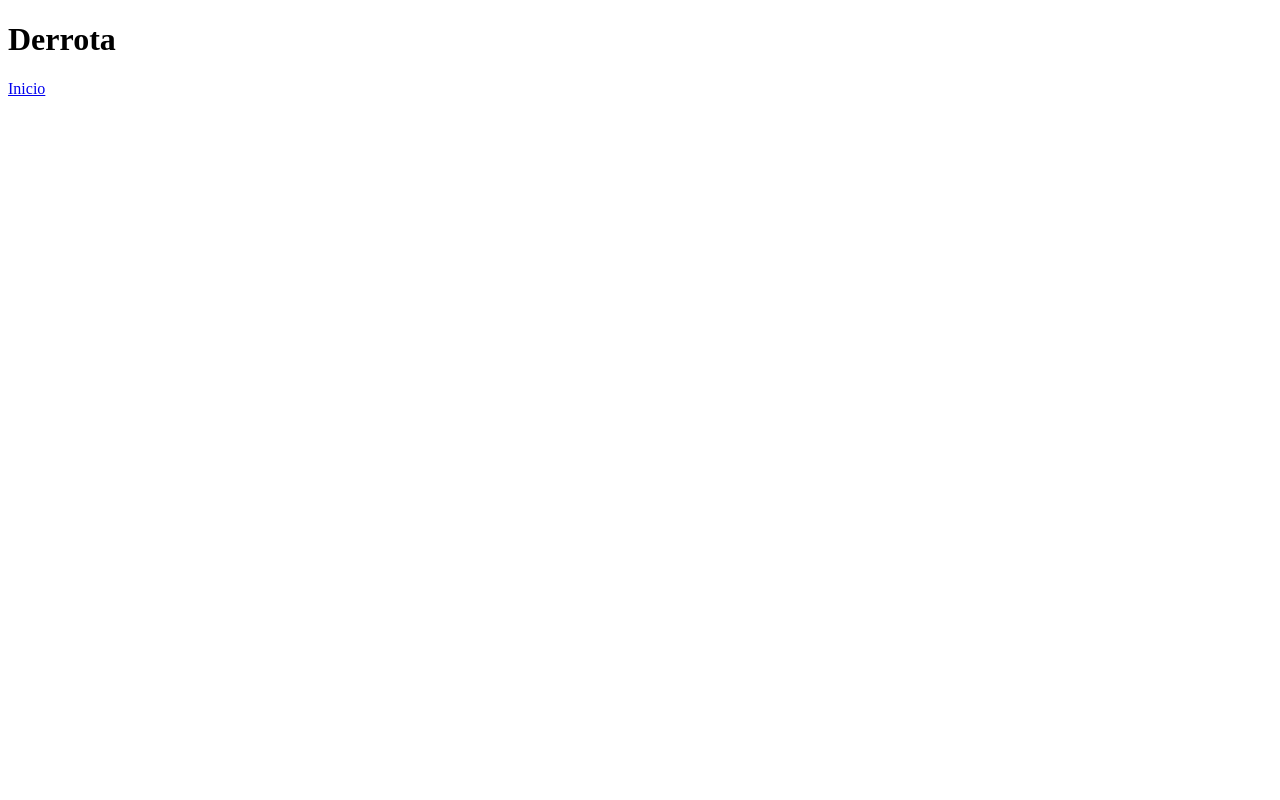
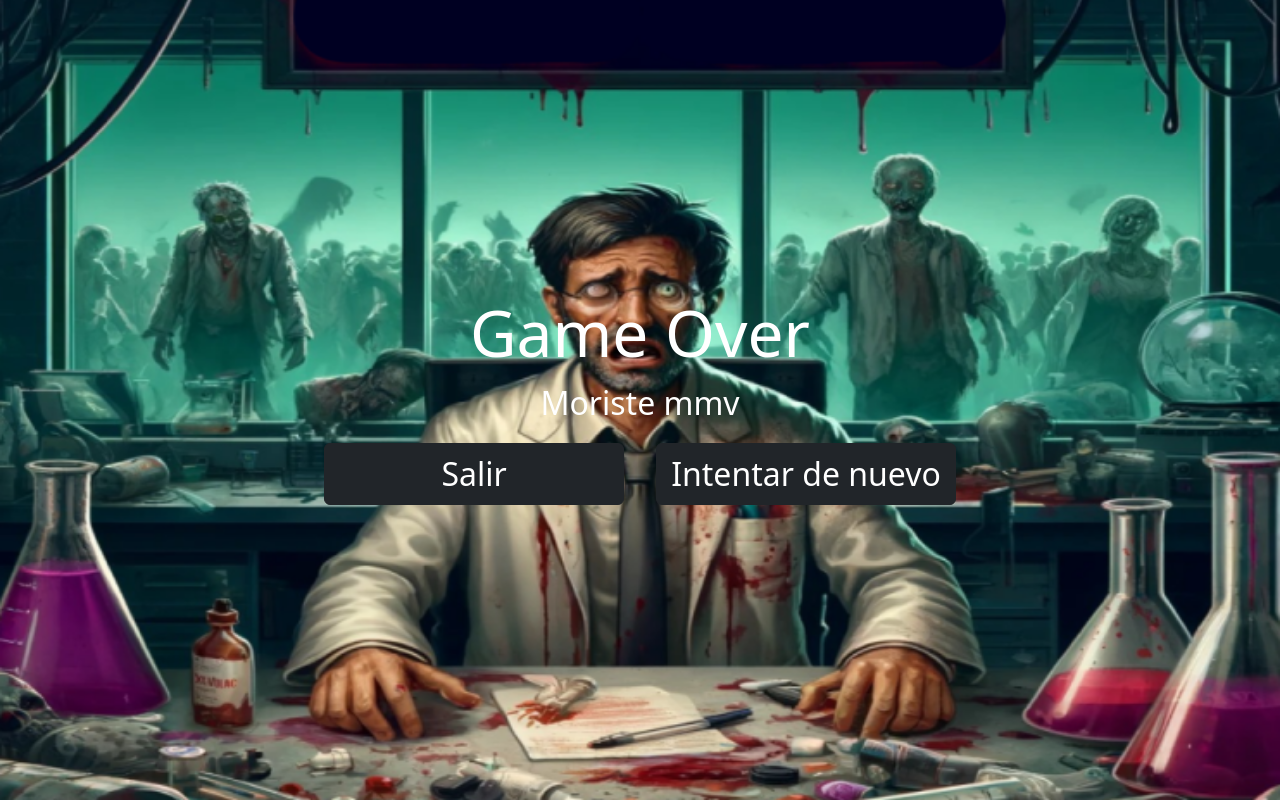
Before and after one commit to ricardo2112/Juego-Usabilidad, a React (Vite) app in the folder ZombieMath/: page /derrota in a window 1280 px wide. Built offline with nearby package versions, Linux system fonts and the light colour scheme.

Commit message:
Integración de la pantalla Derrota y gamer, se agrego color al body en index.css

```diff
--- a/ZombieMath/src/pages/Derrota.jsx
+++ b/ZombieMath/src/pages/Derrota.jsx
@@ -1,11 +1,25 @@
-import React from 'react'
 import { Link } from 'react-router-dom';
+import FondoMuerte from '../assets/FondoMuerte.png';
 
 const Derrota = () => {
   return (
-    <div>
-        <h1>Derrota</h1>
-        <Link to={'/'}>Inicio</Link>
+    <div style={{
+      height: '100vh',
+      display: 'flex',
+      flexDirection: 'column',
+      justifyContent: 'center',
+      backgroundImage: `url(${FondoMuerte})`,
+      backgroundSize: 'cover',
+      backgroundPosition: 'center',
+      backgroundRepeat: 'no-repeat',
+      color: 'white'
+    }}>
+      <h1 style={{ textAlign: 'center', fontSize: '64px' }}>Game Over</h1>
+      <p style={{ textAlign: 'center', fontSize: '32px' }}>Moriste mmv</p>
+      <div style={{ display: 'flex', justifyContent: 'center', gap: '32px' }}>
+        <Link type='button' className='btn btn-dark'style={{fontSize: '32px', width: '300px'}} to={'/'}>Salir</Link>
+        <Link type='button' className='btn btn-dark' style={{fontSize: '32px', width: '300px'}} to={'/Principal'}>Intentar de nuevo</Link>
+      </div>
     </div>
   )
 }
--- a/ZombieMath/src/styles/index.css
+++ b/ZombieMath/src/styles/index.css
@@ -1,3 +1,4 @@
+@import "bootstrap/dist/css/bootstrap.min.css";
 body{
   background-color: white;
 }
```
Also changed, not shown: ZombieMath/src/pages/GameOver.jsx (added, +13 -0 lines).
